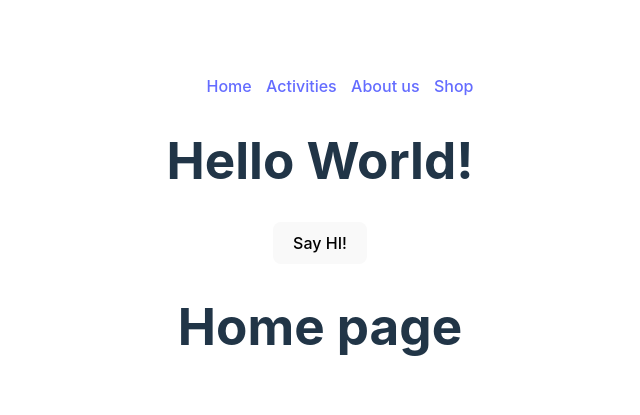
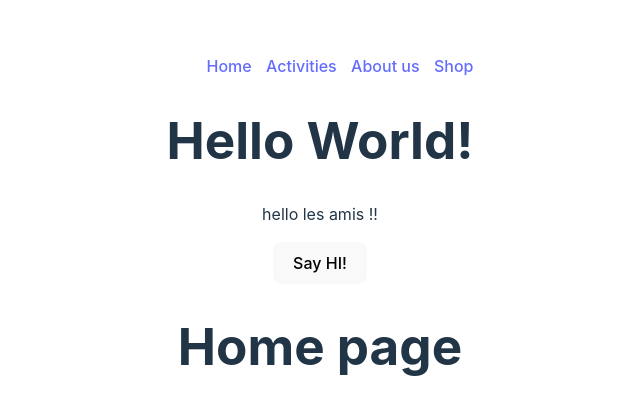
Before and after one commit to omarjiuiuki/var-dumper, a React (Vite) app in the folder Gestion_PFE_Frontend_React/: page / in a window 1280 px wide. Shown: the part 177-592 px from the top of the page, without its empty margins (320-960 px from the left). Built offline with nearby package versions, Linux system fonts and the light colour scheme.

Commit message:
App.jsx is modified

```diff
--- a/Gestion_PFE_Frontend_React/src/App.jsx
+++ b/Gestion_PFE_Frontend_React/src/App.jsx
@@ -36,6 +36,7 @@ function App() {
       </div>
 
       <h1>Hello World!</h1>
+      <p>hello les amis !!</p>
       <p>{Hi}</p>
       <button onClick={sayHi}>Say HI!</button>
 
```
